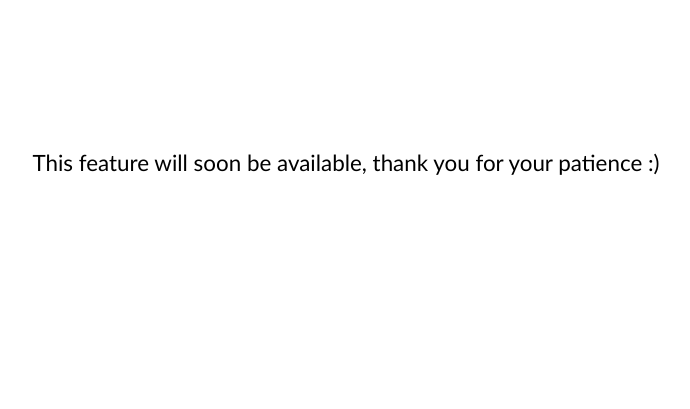
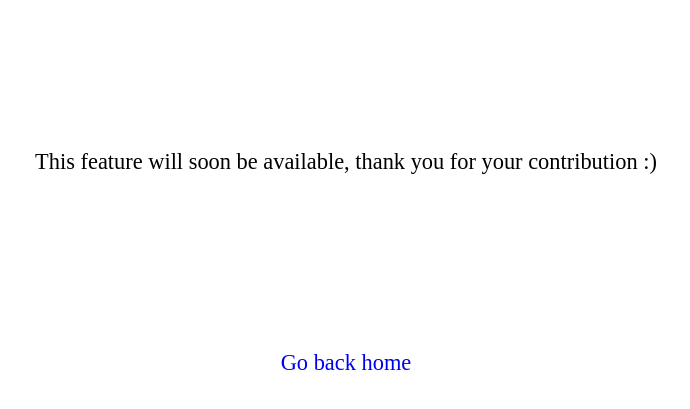
Before and after one commit to ramza007/Photography.io, a Django app: page /email in a window 1280 px wide. Shown: the top 409 px of the page, without its empty margins (294-984 px from the left). Run offline with Django 3.2, Linux system fonts and the light colour scheme; some libraries are stand-ins or nearby versions.

Commit message:
- made changes to email template

```diff
--- a/alpha/templates/email.html
+++ b/alpha/templates/email.html
@@ -4,20 +4,30 @@
     <meta charset="UTF-8">
     <meta name="viewport" content="width=device-width, initial-scale=1.0">
     <meta http-equiv="X-UA-Compatible" content="ie=edge">
-    <title>email page</title>
+    <title>Ramza | Email Page</title>
 </head>
 <style>
     p{
         padding-top: 10%;
         font-size: 140%;
-        font-family: 'Gill Sans', 'Gill Sans MT', Calibri, 'Trebuchet MS', sans-serif;
+        font-family: 'Times New Roman', Times, serif;
         text-align: center;
+    }
 
+    a{
+        text-decoration: none;
+    }
+
+    a:hover{
+        background-color: yellow;
+        transition: 200ms;
     }
 </style>
 <body>
     <p>
-        This feature will soon be available, thank you for your patience :)
+        This feature will soon be available, thank you for your contribution :)
+        <br><br>
+        <a href="/"><p> Go back home </p></a>
     </p>
 </body>
 </html>
```
